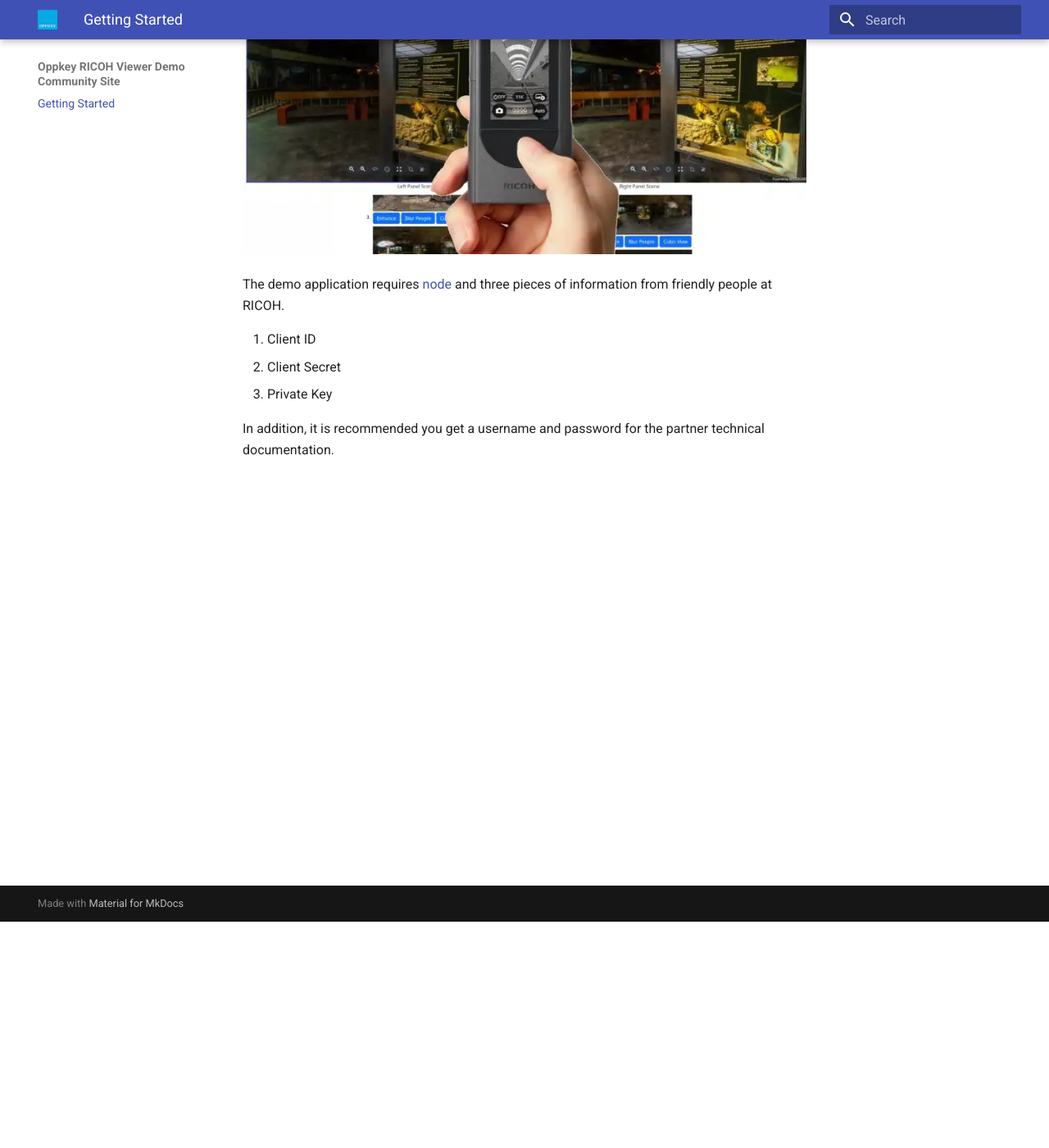
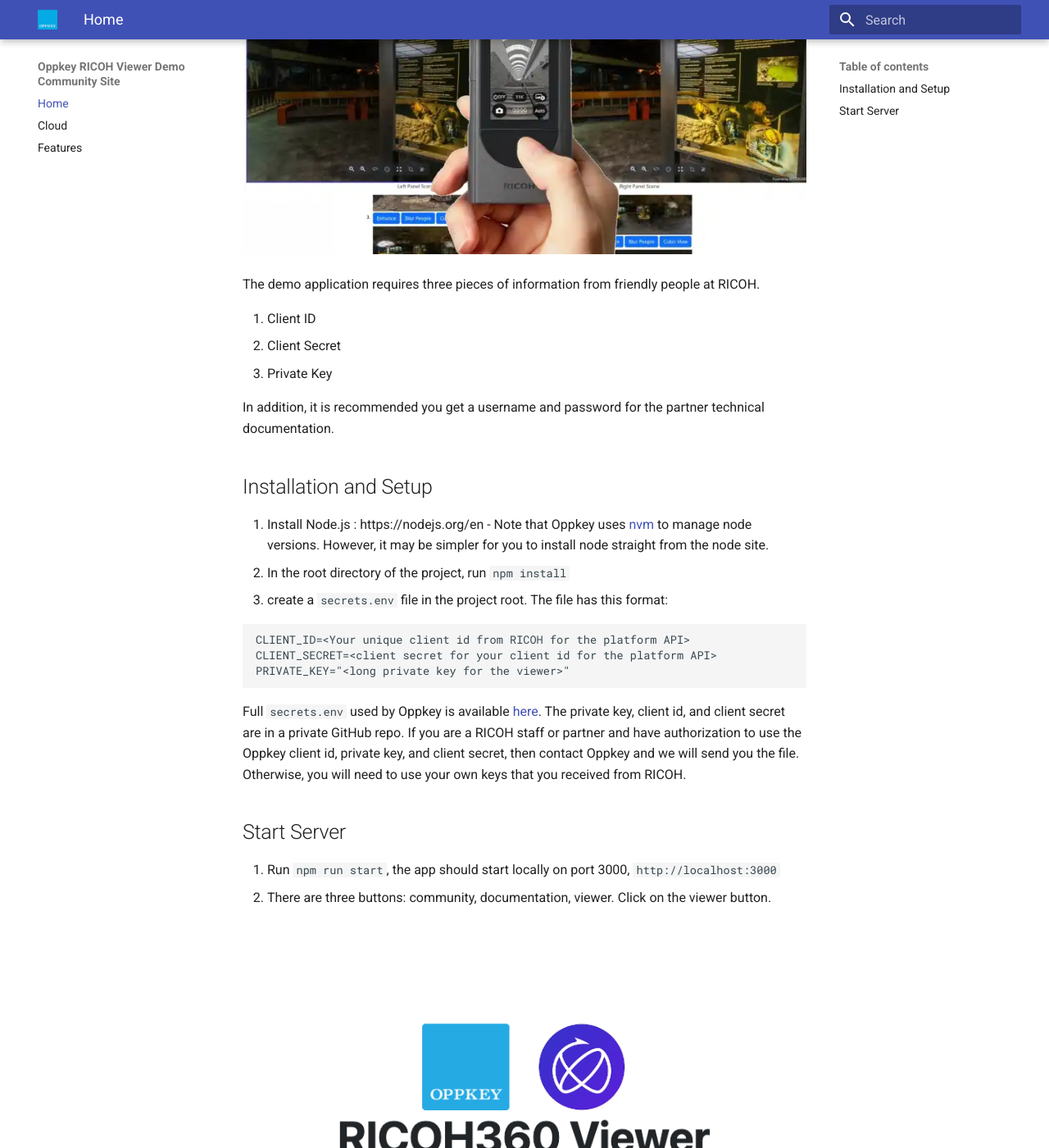
Before and after one commit to theta360developers/ricoh-viewer, an MkDocs documentation site: the page built from docs/index.md, in a window 1280 px wide and 1400 px high, scrolled down 276 px. Shown: the whole window at 82% size. Built offline with MkDocs 1.6.1 and Material for MkDocs 9.7.7, drawn with Linux system fonts in a browser that asks for light colours.

````diff
--- a/docs/index.md
+++ b/docs/index.md
@@ -12,3 +11,28 @@
 
 In addition, it is recommended you get a username and
 password for the partner technical documentation.
+
+## Installation and Setup
+
+1. Install Node.js : https://nodejs.org/en - Note that Oppkey uses [nvm](https://github.com/nvm-sh/nvm) to manage node versions.  However, it may be simpler for you to install node straight from the node site.
+2. In the root directory of the project, run `npm install`
+3. create a `secrets.env` file in the project root. The file has this format:
+
+```text
+CLIENT_ID=<Your unique client id from RICOH for the platform API>
+CLIENT_SECRET=<client secret for your client id for the platform API>
+PRIVATE_KEY="<long private key for the viewer>"
+```
+
+Full `secrets.env` used by Oppkey is available [here](https://github.com/codetricity/oppkey-ricoh-viewer-credentials/blob/main/README.md). The
+private key, client id, and client secret are in a private GitHub repo. If you are a RICOH staff or partner and have authorization to use the Oppkey client id, private key, and client secret, then contact Oppkey and we will send you the file. Otherwise, you will need to use your own keys that you received from RICOH.
+
+## Start Server
+
+1. Run `npm run start`, the app should start locally on port 3000, `http://localhost:3000`
+1. There are three buttons: community, documentation, viewer.  Click on the viewer button.
+
+
+
+
+![login screen](images/home/login_screen2.png)
--- a/mkdocs.yml
+++ b/mkdocs.yml
@@ -1,6 +1,8 @@
 site_name: Oppkey RICOH Viewer Demo Community Site
 # change to theta360developers before official publication
 site_url: https://codetricity.github.io/ricoh-viewer
+site_author: Oppkey
+
 theme:
   name: material
   # features:
@@ -8,3 +10,8 @@
   logo: images/oppkey_logo.jpg
   favicon: images/oppkey_logo.jpg
 repo_name: git@github.com:codetricity/ricoh-viewer.git
+
+nav:
+  - Home: index.md
+  - Cloud: cloud.md
+  - Features: features.md
````
Also changed, not shown: other parts of docs/index.md (+1 -2 lines), docs/cloud.md (added, +14 -0 lines), docs/features.md (added, +1 -0 lines), docs/images/features/annotate.png (added), docs/images/features/annotate_menu.png (added), docs/images/features/crop_area.png (added), docs/images/features/crop_done.png (added), docs/images/features/crop_orig_image.png (added), docs/images/features/nav_panel.png (added), docs/images/features/nav_panel_crop.png (added), docs/images/features/split_screen2.png (added), docs/images/home/login_screen2.png (added).
